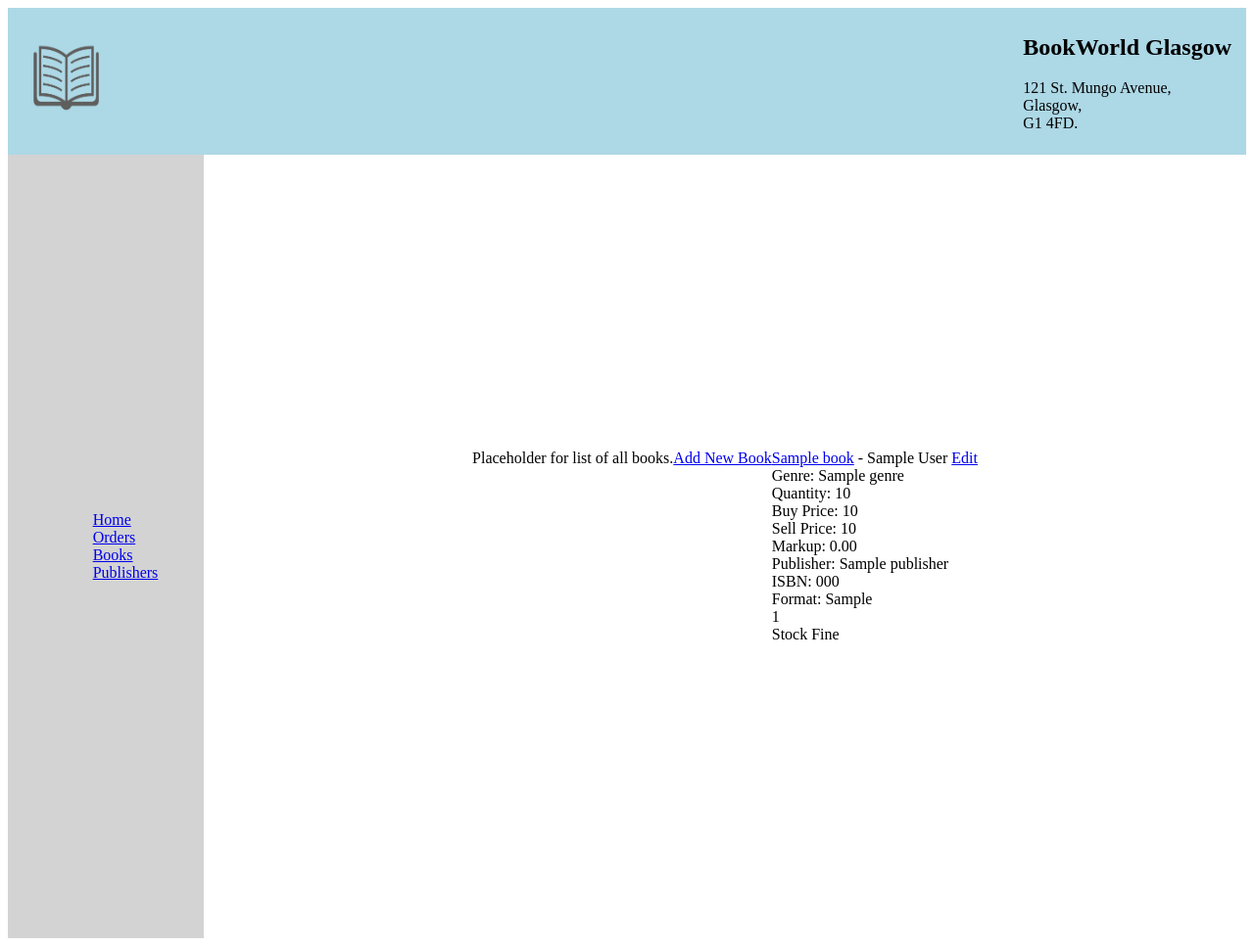
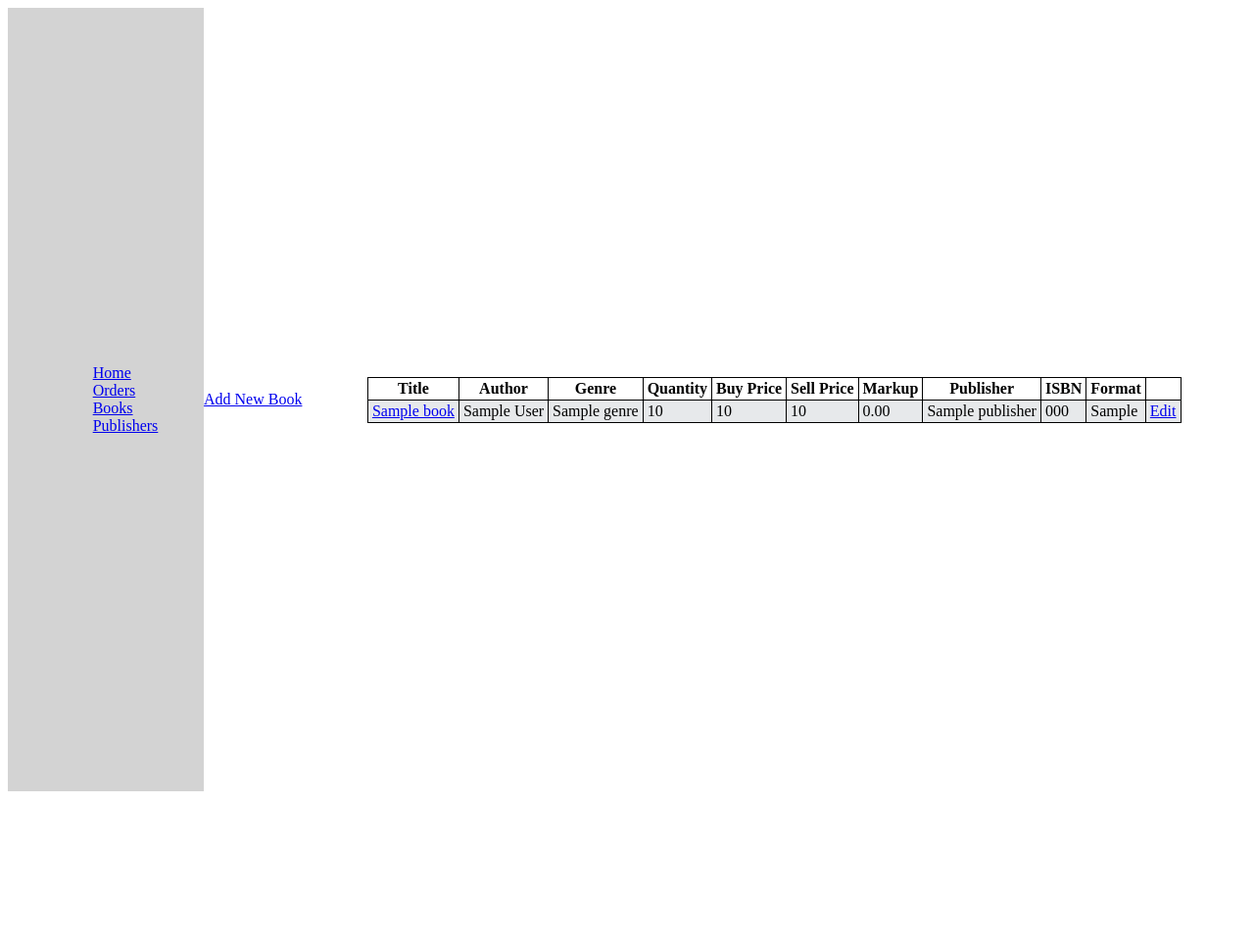
Before and after one commit to erikesund/cc-project1-bookshop-inventory, a Flask app: page /books in a window 1280 px wide. Shown: the whole page at 98% size. After the commit the page ends 808 px from the top, so only its background shows below. Run offline with Flask 2, Linux system fonts and the light colour scheme; a database or web service that is not in the repository returns one stand-in record (values such as "Sample title"); some libraries are stand-ins or nearby versions.

Commit message:
tables added, basic css complete

```diff
--- a/static/style.css
+++ b/static/style.css
@@ -13,7 +13,7 @@ header {
 }
 
 #header-logo {
-  padding-left: 15px;
+  padding-left: 40px;
 }
 
 #header-address {
@@ -42,9 +42,10 @@ header {
 .main-container{
   /* width: 100%; */
   /* height:100%; */
-  min-height: calc(100vh - 100px)
+  min-height: calc(100vh - 100px);
   top: 150px;
   display: flex;
+  justify-content: center;
 }
 
 main {
@@ -57,7 +58,47 @@ main {
   margin: auto;
 }
 
-#publisher-container {
-  display: block;
+article {
   margin: auto;
 }
+
+.publisher-container {
+  margin: 5px;
+  background-color: lightgrey;
+  padding: 1rem;
+  border-radius: 25px;
+  max-width: 50%;
+  display: flex;
+  flex-direction: column;
+  align-items: center;
+}
+
+.book-container {
+  margin: 5px;
+  padding: 1rem;
+  background-color:rgb(231, 233, 235);
+  border-radius: 25px;
+  max-width: 50%;
+  display: flex;
+  flex-direction: column;
+  align-items: center;
+}
+
+table, th, td {
+  border: 1px solid black;
+  border-collapse: collapse;
+}
+
+th, td {
+  padding: 2px;
+  padding-left: 4px;
+  padding-right: 4px;
+}
+
+td {
+  font-weight: normal;
+}
+
+tr:nth-child(even) {
+  background-color: rgb(231, 233, 235);
+}
--- a/templates/base.html
+++ b/templates/base.html
@@ -8,11 +8,11 @@
     <title>Bookshop Inventory System</title>
 </head>
 <body>
-    <header>
+    <!-- <header>
         <section id ="header-logo">
             <a href="/">
                 <img src="static/images/header_book.jpg" alt="Header Book Icon"
-                height="90" width="90">
+                height="120" width="120">
             </a>
 
         </section>
@@ -25,7 +25,7 @@
                 G1 4FD.
             </p>
         </section>
-    </header>
+    </header> -->
 
     <div class="main-container">
         <aside class="sidebar">
--- a/templates/books/edit.html
+++ b/templates/books/edit.html
@@ -1,8 +1,7 @@
 {% extends 'base.html' %}
 
 {% block content %}
-  Placeholder for new book form.
-  <form action="/books/{{book.id}}" method="POST">
+  <form class="book-container" action="/books/{{book.id}}" method="POST">
     <div>
       <label for="title">Title:</label>
       <input type="text" id="title" name="title" value="{{book.title}}">
--- a/templates/books/index.html
+++ b/templates/books/index.html
@@ -2,10 +2,11 @@
 
 {% block content %}
 
-<p> Placeholder for list of all books.</p>
-
 <p><a href="/books/new">Add New Book</a></p>
 
+
+<article>
+  <!-- <div id="book-container">
 {% for book in books %}
 <p>
   <a href="/books/{{book.id}}">{{book.title}}</a> - {{book.author}} <a href="/books/{{book.id}}/edit">Edit</a><br> Genre: {{book.genre}} <br>
@@ -21,9 +22,41 @@
   {% else %}
   Stock Low!
   {% endif %}
-
 </p>
 
 {% endfor %}
+</div> -->
+<div id="books-table">
+  <table>
+    <tr>
+      <th>Title</th>
+      <th>Author</th>
+      <th>Genre</th>
+      <th>Quantity</th>
+      <th>Buy Price</th>
+      <th>Sell Price</th>
+      <th>Markup</th>
+      <th>Publisher</th>
+      <th>ISBN</th>
+      <th>Format</th>
+      <th></th>
+    </tr>
+    {% for book in books %}
+    <tr>
+      <td><a href="/books/{{book.id}}">{{book.title}}</a></td>
+      <td>{{book.author}}</td>
+      <td>{{book.genre}}</td>
+      <td>{{book.quantity}}</td>
+      <td>{{book.buy_price}}</td>
+      <td>{{book.sell_price}}</td>
+      <td>{{book.calculate_markup()}}</td>
+      <td>{{book.publisher.name}}</td>
+      <td>{{book.isbn}}</td>
+      <td>{{book.book_format}}</td>
+      <td><a href="/books/{{book.id}}/edit">Edit</a></td>
+    </tr>
+    {% endfor %}
+  </table>
 
+</article>
 {% endblock content %}
--- a/templates/books/new.html
+++ b/templates/books/new.html
@@ -1,7 +1,6 @@
 {% extends 'base.html' %}
 
 {% block content %}
-  Placeholder for new book form.
   <form action="/books" method="POST">
     <div>
       <label for="title">Title:</label>
--- a/templates/publishers/edit.html
+++ b/templates/publishers/edit.html
@@ -1,7 +1,8 @@
 {% extends 'base.html' %}
 
 {% block content %}
-  <p>
+<article>
+<div class="publisher-container">
     <form action="/publishers/{{publisher.id}}" method ="POST">
       <div>
         <label for="name">Name:</label>
@@ -19,5 +20,6 @@
         <input type="submit">
       </div>
     </form>
-  </p>
+  </div>
+</article>
 {% endblock content %}
```
Also changed, not shown: templates/books/show.html (+14 -1 lines), templates/publishers/index.html (+27 -10 lines), templates/publishers/show.html (+6 -5 lines).
